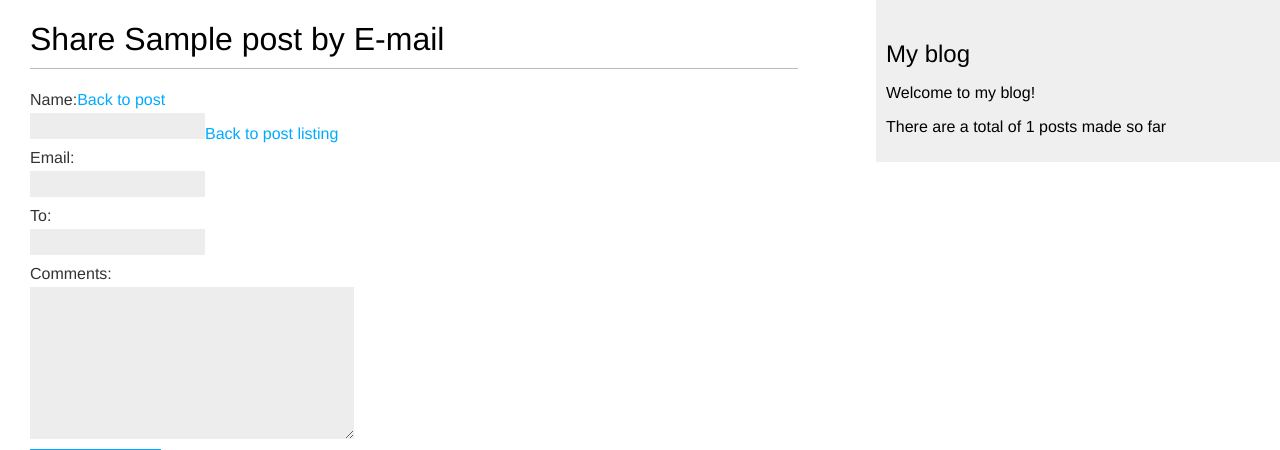
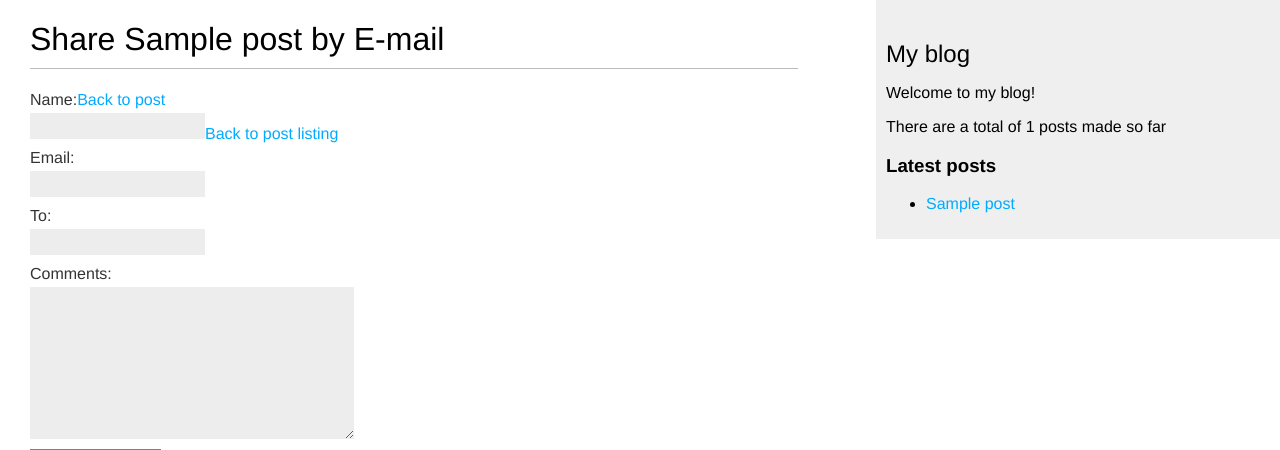
Before and after one commit to Amerikranian/Django-by-example-3d-edition-workthrough, a Django app: page /blog/1/share/ in a window 1280 px wide. Shown: the top 450 px of the page. Run offline with Django 3.2, Linux system fonts and the light colour scheme; tables that the repository leaves empty hold one stand-in row (values such as "Sample post").

Commit message:
Added the show_latest_posts tag which displays the specified number of latest posts

```diff
--- a/blog_site/blog/templates/blog/base.html
+++ b/blog_site/blog/templates/blog/base.html
@@ -18,6 +18,8 @@
     <h2>My blog</h2>
     <p>Welcome to my blog!</p>
     <p>There are a total of {% total_posts %} posts made so far</p>
+    <h3>Latest posts</h3>
+    {% show_latest_posts 3 %}
   </div>
 </body>
 </html>
--- /dev/null
+++ b/blog_site/blog/templates/blog/post/latest_posts.html
@@ -0,0 +1,9 @@
+<ul>
+  {% for post in latest_posts %}
+    <li>
+      <a href="{{ post.get_absolute_url }}">
+        {{ post.title }}
+      </a>
+    </li>
+  {% endfor %}
+</ul>
--- a/blog_site/blog/templatetags/blog_tags.py
+++ b/blog_site/blog/templatetags/blog_tags.py
@@ -8,3 +8,13 @@ register = template.Library()
 def total_posts():
     """Returns the number of total posts on the site"""
     return Post.published.count()
+
+
+@register.inclusion_tag("blog/post/latest_posts.html")
+def show_latest_posts(count=5):
+    """Shows the most recent posts
+    Parameters:
+        count (int): The amount of posts to show
+    """
+    latest_posts = Post.published.order_by("-publish")[:count]
+    return {"latest_posts": latest_posts}
```
